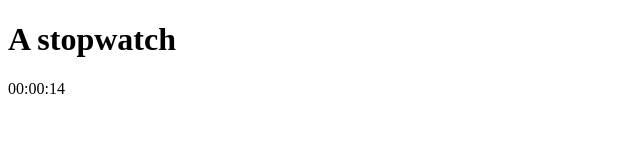
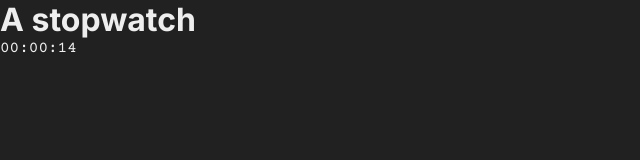
Before and after one commit to Daniel9991/tempus, a plain HTML site: page index.html in a window 1280 px wide. Shown: the whole page, without its empty margins (0-640 px from the left). Drawn offline with nearby package versions, Linux system fonts and the light colour scheme; the site is published under a folder, as on GitHub Pages, so addresses that start at the root find nothing.

Commit message:
Change relative path for github pages

```diff
--- a/index.html
+++ b/index.html
@@ -4,7 +4,7 @@
   <meta charset="UTF-8">
   <meta http-equiv="X-UA-Compatible" content="IE=edge">
   <meta name="viewport" content="width=device-width, initial-scale=1.0">
-  <link rel="stylesheet" href="/styles/index.css">
+  <link rel="stylesheet" href="styles/index.css">
   <title>Stopwatch by Daniel</title>
 
   <link rel="preconnect" href="https://fonts.googleapis.com">
--- a/styles/index.css
+++ b/styles/index.css
@@ -1,9 +1,9 @@
-/* @font-face {
+@font-face {
   font-family: Inter;
   font-weight: 400;
   src: local("Inter"),
     local("Inter-Regular"),
-    url("/assets/fonts/Inter-Regular.woff2");
+    url("assets/fonts/Inter-Regular.woff2");
 }
 
 @font-face {
@@ -13,8 +13,8 @@
     local("CourierPrime"),
     local("CourierPrime Regular"),
     local("Courier Prime Regular"),
-    url("/assets/fonts/CourierPrime-Regular.woff2");
-} */
+    url("assets/fonts/CourierPrime-Regular.woff2");
+}
 
 :root{
   --accent-color: #472197;
```
